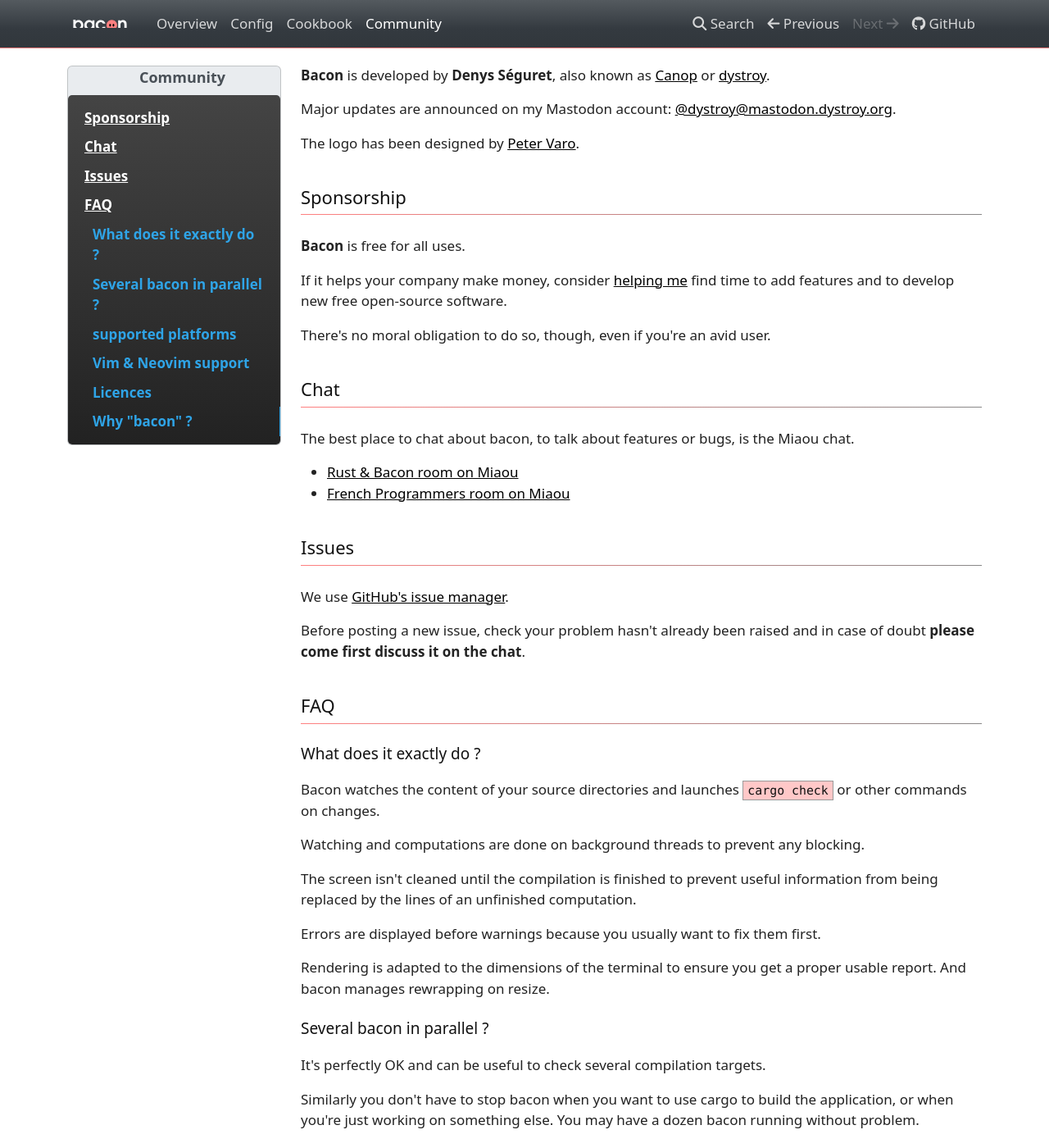
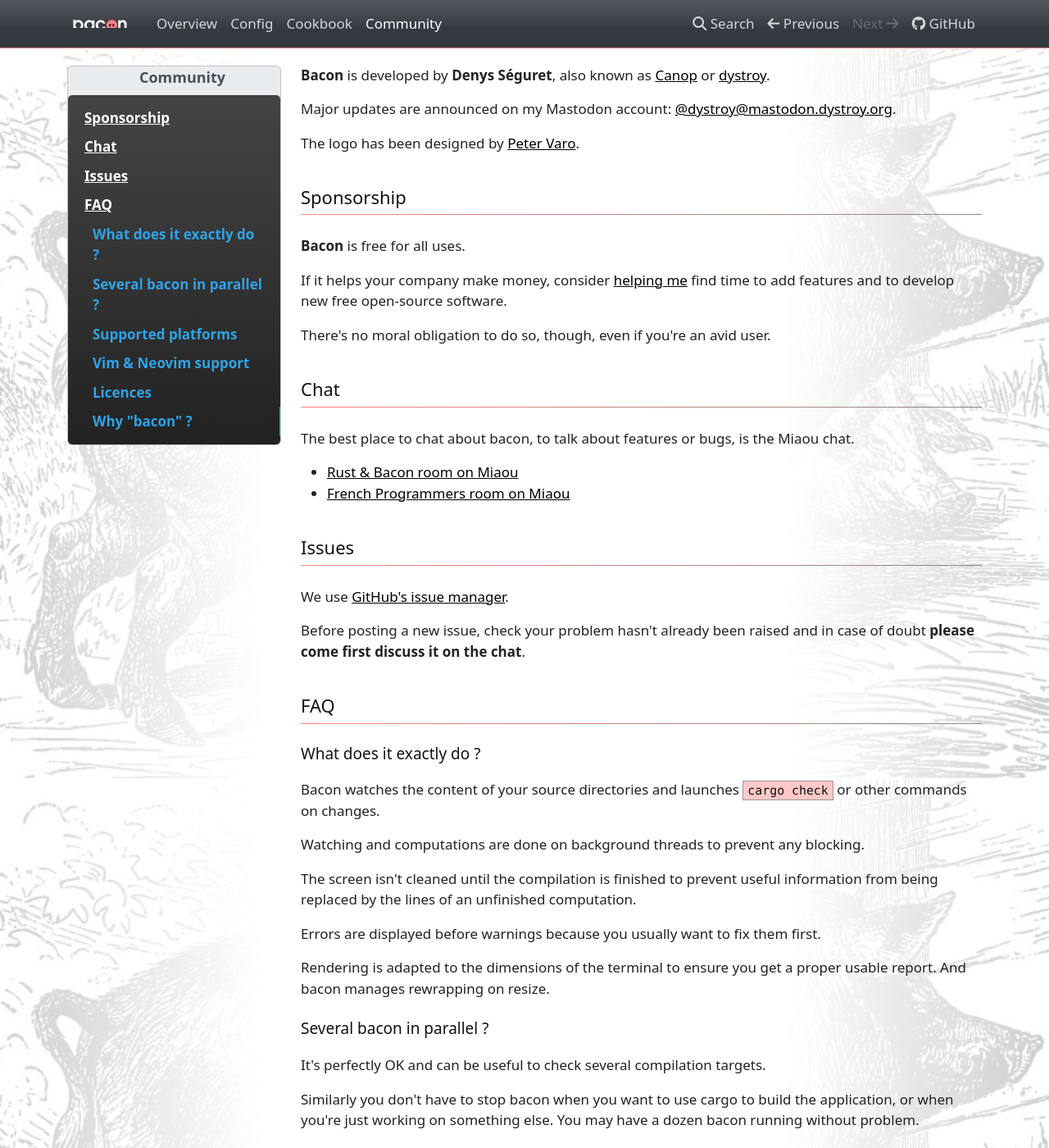
Before and after one commit to Canop/bacon, an MkDocs documentation site: the page built from website/docs/community.md, in a window 1280 px wide and 1400 px high. Shown: the whole window at 82% size. Built offline with MkDocs 1.6.1, drawn with Linux system fonts in a browser that asks for light colours; nearby versions of some CDN libraries; a style sheet for code colours, icons or effects is not loaded; some of the changed text lies outside the part shown.

Commit message:
cute piggies

```diff
--- a/website/docs/community.md
+++ b/website/docs/community.md
@@ -48,7 +48,7 @@
 
 Bacon is efficient and doesn't work when there's no notification.
 
-## supported platforms
+## Supported platforms
 
 It works on all decent terminals on Linux, Max OSX and Windows.
 
--- a/website/docs/css/extra.css
+++ b/website/docs/css/extra.css
@@ -18,6 +18,25 @@
 
 body::before {
 	background: 0;
+}
+
+body {
+	background-image:
+		linear-gradient(to right, rgba(255,255,255,0.8) 0%, rgba(255,255,255,1) 25%, rgba(255,255,255,1) 75%, rgba(255,255,255,0.8) 100%),
+		url("../img/cochon.jpg");
+	background-position: center;
+	background-size: cover;
+    background-attachment: fixed;
+}
+@media (max-width: 800px) {
+	body {
+		background-image:
+			linear-gradient(to right, rgba(255,255,255,0.8) 0%, rgba(255,255,255,1) 10%, rgba(255,255,255,1) 90%, rgba(255,255,255,0.8) 100%),
+			url("../img/cochon.jpg");
+        background-position: center;
+        background-size: cover;
+        background-attachment: fixed;
+	}
 }
 
 body {
--- a/website/mkdocs.yml
+++ b/website/mkdocs.yml
@@ -19,7 +19,7 @@
 
 theme:
         name: mkdocs
-        favicon: img/favicon.png
+        favicon: /favicon.png
         nav_style: dark
         custom_dir: custom_theme
         highlightjs: true
```
Also changed, not shown: other parts of website/docs/community.md (+2 -0 lines), website/docs/img/cochon.jpg (added).
